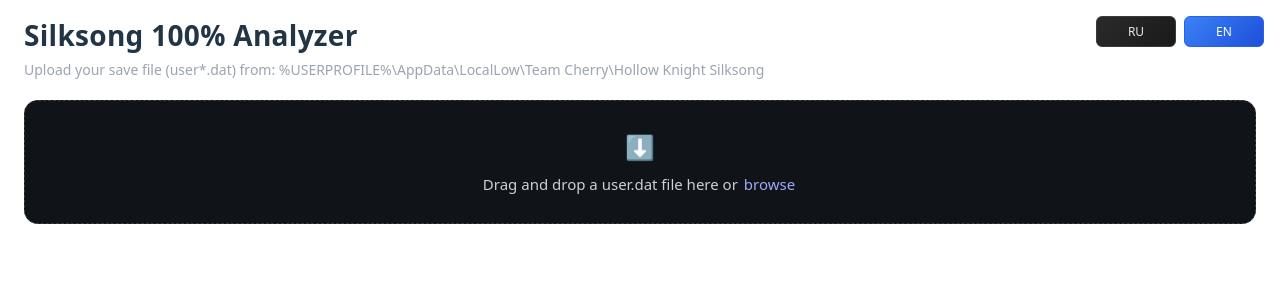
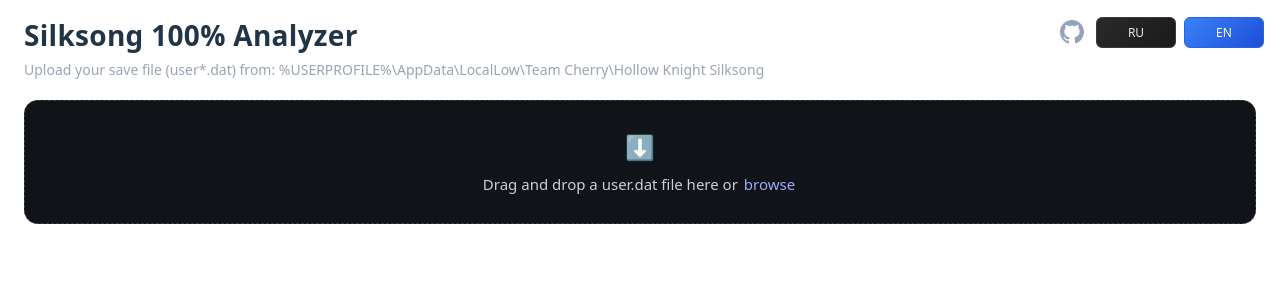
Before and after one commit to glikoliz/silksong-save-analyzer, a React (Vite) app: page / in a window 1280 px wide. Shown: the top 300 px of the page. Built offline with nearby package versions, Linux system fonts and the light colour scheme.

Commit message:
feat(app): add github button

```diff
--- a/src/App.css
+++ b/src/App.css
@@ -465,13 +465,18 @@
 
 .placeholder-card.clickable {
   cursor: pointer;
-  transition: transform 0.15s ease, border-color 0.15s ease, background 0.15s ease;
+  transition: all 0.3s cubic-bezier(0.4, 0, 0.2, 1);
+  position: relative;
+  overflow: hidden;
 }
 
 .placeholder-card.clickable:hover {
   transform: translateY(-2px);
-  border-color: #3a4352;
-  background: #0f1420;
+  border-color: #3a4352 !important;
+  background: linear-gradient(135deg, #1a1f2e 0%, #0f1420 100%) !important;
+  box-shadow: 0 4px 12px rgba(0, 0, 0, 0.3) !important;
+  border: 1px solid #3a4352 !important;
+  padding: 16px !important;
 }
 
 .overview-layout {
@@ -592,13 +597,17 @@
 
 /* Enemy Icons */
 .enemy-icon {
-  transition: transform 0.2s ease, box-shadow 0.2s ease;
-  border: 1px solid rgba(255, 255, 255, 0.1);
+  transition: transform 0.2s ease;
+  border: none !important;
+  background: transparent !important;
+  box-shadow: none !important;
 }
 
 .enemy-icon:hover {
   transform: scale(1.05);
-  box-shadow: 0 4px 12px rgba(0, 0, 0, 0.3);
+  box-shadow: none !important;
+  border: none !important;
+  background: transparent !important;
 }
 
 .item-row {
@@ -628,12 +637,17 @@
 
 /* Enemy Icons */
 .enemy-icon {
-  transition: transform 0.2s ease, box-shadow 0.2s ease;
+  transition: transform 0.2s ease;
+  border: none !important;
+  background: transparent !important;
+  box-shadow: none !important;
 }
 
 .enemy-icon:hover {
-  transform: scale(1.1);
-  box-shadow: 0 4px 12px rgba(0, 0, 0, 0.4);
+  transform: scale(1.05);
+  box-shadow: none !important;
+  border: none !important;
+  background: transparent !important;
 }
 
 .item-row {
@@ -795,6 +809,9 @@
 
 .enemy-icon:hover {
   transform: scale(1.05);
+  box-shadow: none !important;
+  border: none !important;
+  background: transparent !important;
 }
 
 /* Enemy Cards Grid - 3 columns */
@@ -1126,13 +1143,17 @@
   border: 1px solid #252f3c;
   border-radius: 8px;
   padding: 16px;
-  transition: all 0.2s ease;
+  transition: all 0.3s cubic-bezier(0.4, 0, 0.2, 1);
+  position: relative;
+  width: 100%;
+  box-sizing: border-box;
 }
 
 .placeholder-card:hover {
   transform: translateY(-1px);
   box-shadow: 0 4px 12px rgba(0, 0, 0, 0.5);
   border-color: #3a3a3a;
+  background: linear-gradient(135deg, #1a1f2e 0%, #0f1420 100%);
 }
 
 .placeholder-card.clickable {
@@ -1196,6 +1217,59 @@
   border: 2px solid #2a2a2a;
   border-radius: 12px;
   padding: 20px;
+}
+
+/* Hunter's Journal container hover effect */
+.hunters-journal-card {
+  transition: all 0.3s cubic-bezier(0.4, 0, 0.2, 1) !important;
+}
+
+.hunters-journal-card:hover {
+  transform: translateY(-2px) !important;
+  box-shadow: 0 4px 12px rgba(0, 0, 0, 0.3) !important;
+  border-color: #3a4352 !important;
+  background: linear-gradient(135deg, #1a1f2e 0%, #0f1420 100%) !important;
+}
+
+/* Hunter's Journal inner card - remove its own hover */
+.placeholder-card.clickable[style*="background: transparent"] {
+  background: transparent !important;
+  border: none !important;
+  padding: 0 !important;
+  transition: none !important;
+}
+
+.placeholder-card.clickable[style*="background: transparent"]:hover {
+  background: transparent !important;
+  border: none !important;
+  transform: none !important;
+  box-shadow: none !important;
+}
+
+/* GitHub icon styles */
+.github-icon {
+  display: inline-flex;
+  align-items: center;
+  justify-content: center;
+  color: #94a3b8;
+  text-decoration: none;
+  transition: all 0.2s ease;
+  padding: 4px;
+  border-radius: 4px;
+}
+
+.github-icon:hover {
+  color: #e2e8f0;
+  transform: translateY(-1px);
+  text-decoration: none;
+}
+
+.github-icon svg {
+  transition: transform 0.2s ease;
+}
+
+.github-icon:hover svg {
+  transform: scale(1.1);
 }
 
 /* Filters row dark background */
@@ -1305,10 +1379,13 @@
   background: transparent !important;
   border-radius: 50% !important;
   outline: none !important;
+  box-shadow: none !important;
 }
 
 .enemy-icon:hover {
   transform: scale(1.05);
   outline: none !important;
   box-shadow: none !important;
+  border: none !important;
+  background: transparent !important;
 }
--- a/src/App.tsx
+++ b/src/App.tsx
@@ -321,7 +321,18 @@
 
   return (
     <div className="container">
-      <div style={{ position: 'absolute', top: '16px', right: '16px', display: 'flex', gap: '8px', zIndex: 1000 }}>
+      <div style={{ position: 'absolute', top: '16px', right: '16px', display: 'flex', gap: '8px', zIndex: 1000, alignItems: 'center' }}>
+        <a
+          href="https://github.com/glikoliz/silksong-save-analyzer/tree/main"
+          target="_blank"
+          rel="noopener noreferrer"
+          className="github-icon"
+          title="View on GitHub"
+        >
+          <svg width="24" height="24" viewBox="0 0 24 24" fill="currentColor">
+            <path d="M12 0c-6.626 0-12 5.373-12 12 0 5.302 3.438 9.8 8.207 11.387.599.111.793-.261.793-.577v-2.234c-3.338.726-4.033-1.416-4.033-1.416-.546-1.387-1.333-1.756-1.333-1.756-1.089-.745.083-.729.083-.729 1.205.084 1.839 1.237 1.839 1.237 1.07 1.834 2.807 1.304 3.492.997.107-.775.418-1.305.762-1.604-2.665-.305-5.467-1.334-5.467-5.931 0-1.311.469-2.381 1.236-3.221-.124-.303-.535-1.524.117-3.176 0 0 1.008-.322 3.301 1.23.957-.266 1.983-.399 3.003-.404 1.02.005 2.047.138 3.006.404 2.291-1.552 3.297-1.23 3.297-1.30.653 1.653.242 2.874.118 3.176.77.84 1.235 1.911 1.235 3.221 0 4.609-2.807 5.624-5.479 5.921.43.372.823 1.102.823 2.222v3.293c0 .319.192.694.801.576 4.765-1.589 8.199-6.086 8.199-11.386 0-6.627-5.373-12-12-12z"/>
+          </svg>
+        </a>
         <button
           className={`btn small ${language === 'ru' ? 'primary' : ''}`}
           onClick={() => changeLanguage('ru')}
@@ -834,8 +845,8 @@
                       </div>
                     ))}
                   </div>
-                  <div style={{ marginTop: '24px', padding: '20px', background: 'linear-gradient(135deg, #151a26 0%, #0a0f14 100%)', borderRadius: '12px', border: '2px solid #252f3c' }}>
-                    <div className="placeholder-card clickable" onClick={() => setSelectedCategory('huntersJournal')} style={{ background: 'transparent', border: 'none', padding: 0 }}>
+                  <div className="hunters-journal-card" onClick={() => setSelectedCategory('huntersJournal')} style={{ marginTop: '24px', padding: '20px', background: 'linear-gradient(135deg, #151a26 0%, #0a0f14 100%)', borderRadius: '12px', border: '2px solid #252f3c', cursor: 'pointer', transition: 'all 0.2s ease' }}>
+                    <div style={{ background: 'transparent', border: 'none', padding: 0 }}>
                       <div className="ph-title" style={{ fontSize: '18px', marginBottom: '12px' }}>
                         {hunterJournalCategory.name}
                       </div>
```
